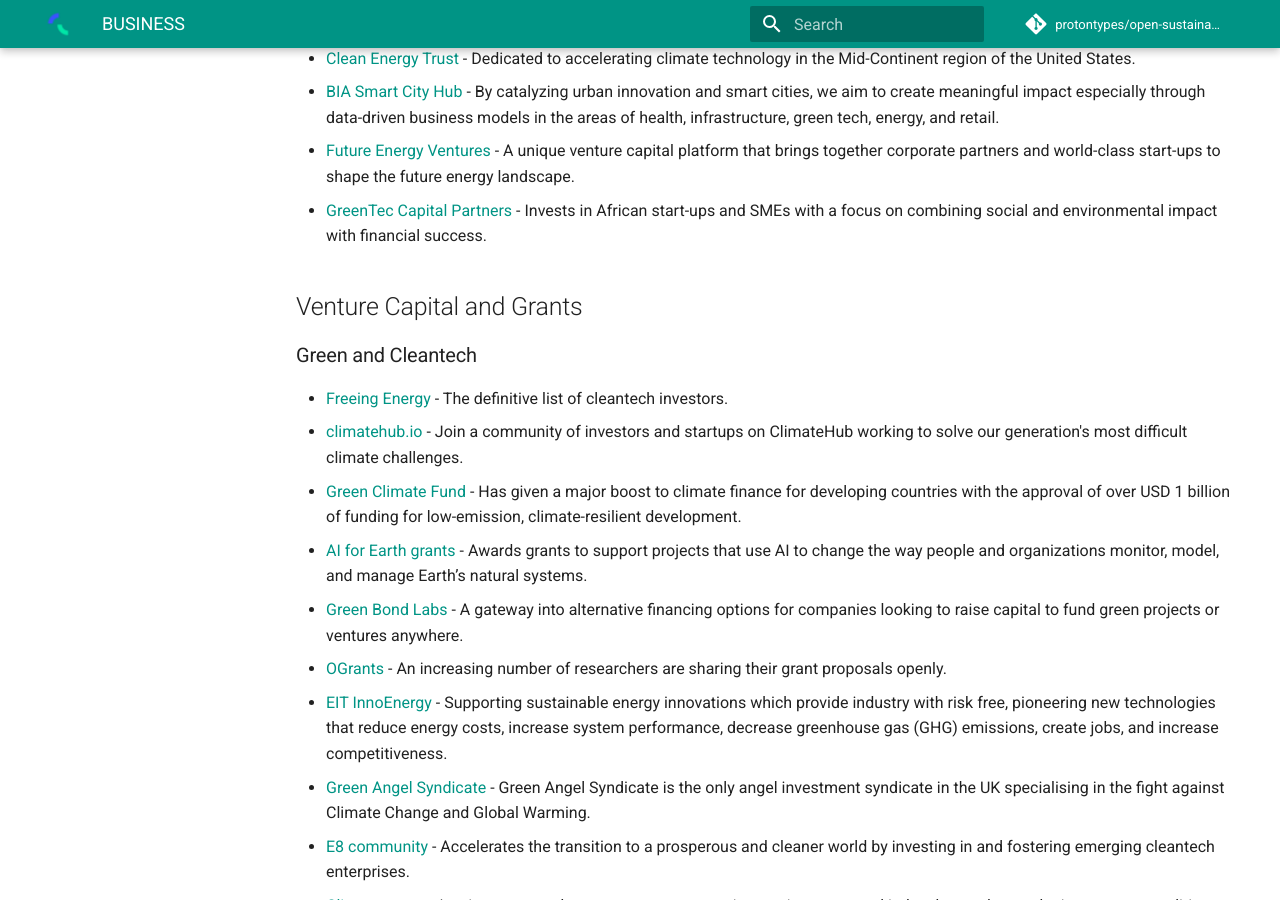
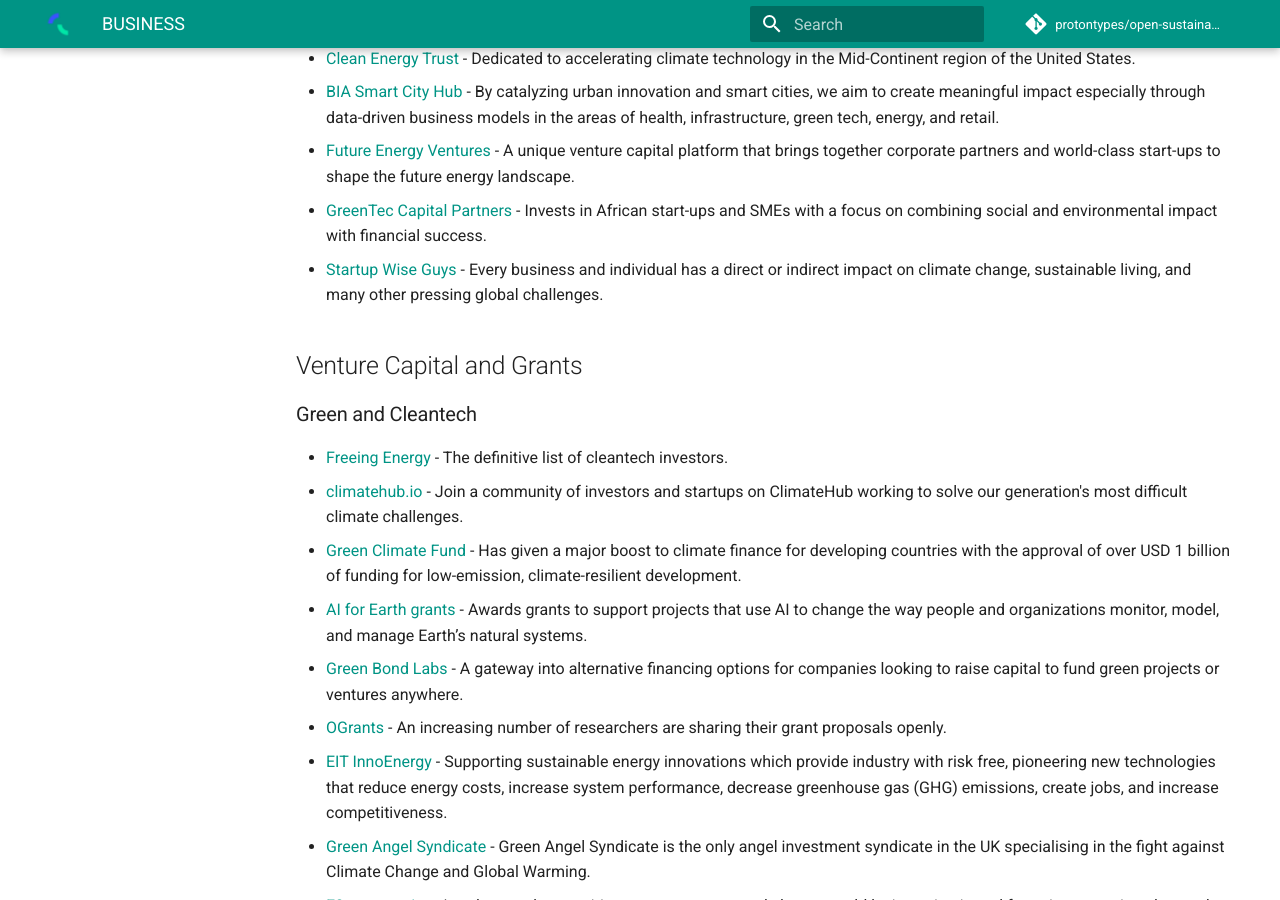
Before and after one commit to protontypes/open-sustainable-technology, an MkDocs documentation site: the page built from docs/BUSINESS.md, in a window 1280 px wide and 900 px high, scrolled down 2717 px. Built offline with MkDocs 1.6.1 and Material for MkDocs 9.7.7, drawn with Linux system fonts in a browser that asks for light colours; comment, search, counter and statistics services are not loaded.

Commit message:
Update BUSINESS.md

```diff
--- a/docs/BUSINESS.md
+++ b/docs/BUSINESS.md
@@ -54,6 +54,7 @@
 * [BIA Smart City Hub](https://www.futurecityincubator.com/) - By catalyzing urban innovation and smart cities, we aim to create meaningful  impact especially through data-driven business models in the areas of health, infrastructure, green tech, energy, and retail.
 * [Future Energy Ventures](https://fev.vc/) - A unique venture capital platform that brings together corporate partners and world-class start-ups to shape the future energy landscape.
 * [GreenTec Capital Partners](https://greentec-capital.com/) - Invests in African start-ups and SMEs with a focus on combining social and environmental impact with financial success.
+* [Startup Wise Guys](https://startupwiseguys.com/sustainability/) - Every business and individual has a direct or indirect impact on climate change, sustainable living, and many other pressing global challenges.
 
 
 ## Venture Capital and Grants
```
